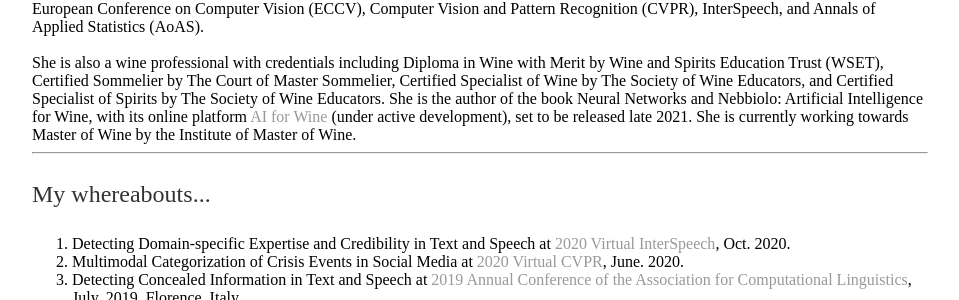
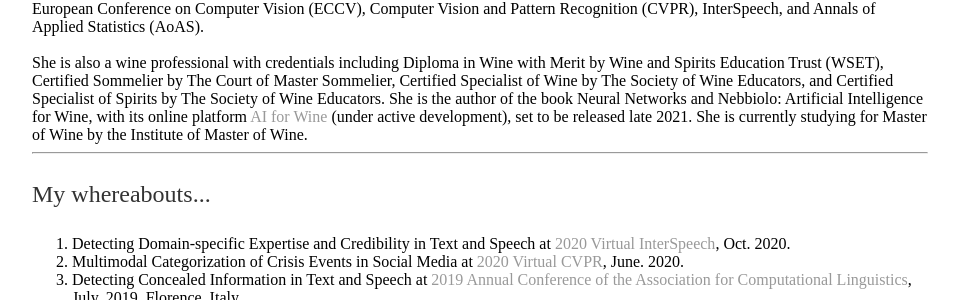
Before and after one commit to shenglih/shenglih.github.io, a Jekyll site: the page built from index.html, in a window 1280 px wide. Shown: the part 352-652 px from the top of the page, without its empty margins (160-1119 px from the left). Built offline with Jekyll 4.4.1, drawn with Linux system fonts in a browser that asks for light colours; comment, search, counter and statistics services are not loaded.

Commit message:
Update index.html

```diff
--- a/index.html
+++ b/index.html
@@ -23,7 +23,7 @@
  <br>
 
 
-She is also a wine professional with credentials including Diploma in Wine with Merit by Wine and Spirits Education Trust (WSET), Certified Sommelier by The Court of Master Sommelier, Certified Specialist of Wine by The Society of Wine Educators, and Certified Specialist of Spirits by The Society of Wine Educators. She is the author of the book Neural Networks and Nebbiolo: Artificial Intelligence for Wine, with its online platform <a href="https://ai-somm.github.io">AI for Wine</a> (under active development), set to be released late 2021. She is currently working towards Master of Wine by the Institute of Master of Wine.
+She is also a wine professional with credentials including Diploma in Wine with Merit by Wine and Spirits Education Trust (WSET), Certified Sommelier by The Court of Master Sommelier, Certified Specialist of Wine by The Society of Wine Educators, and Certified Specialist of Spirits by The Society of Wine Educators. She is the author of the book Neural Networks and Nebbiolo: Artificial Intelligence for Wine, with its online platform <a href="https://ai-somm.github.io">AI for Wine</a> (under active development), set to be released late 2021. She is currently studying for Master of Wine by the Institute of Master of Wine.
 
 </div>
 
```
